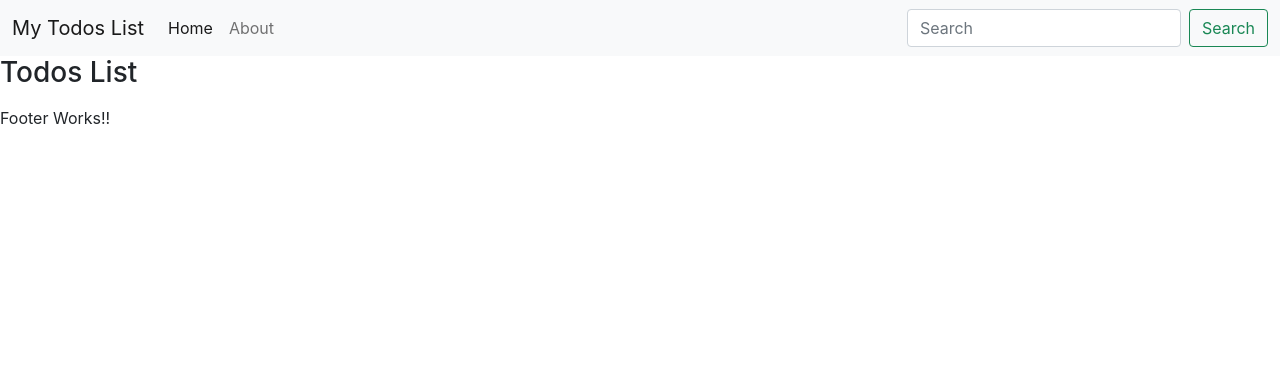
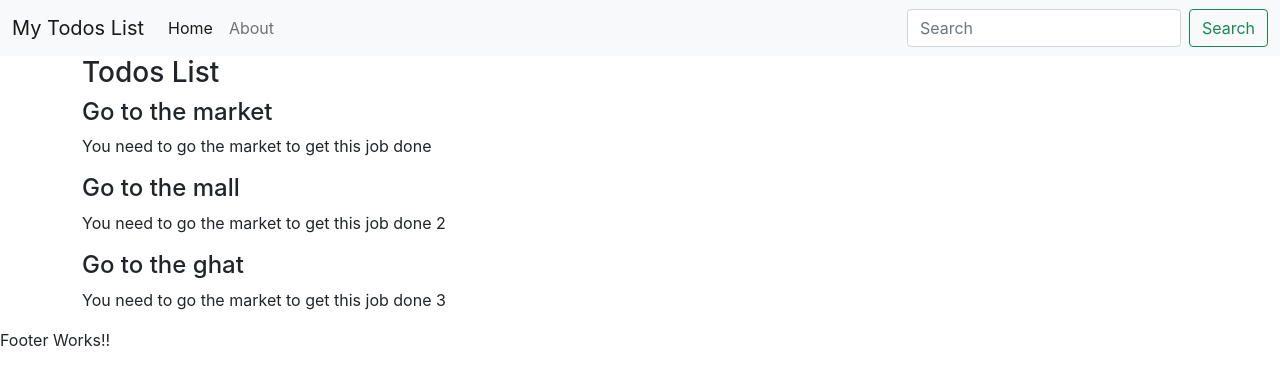
Before and after one commit to pavankumarvn1518/react, a React (Create React App) app: page / in a window 1280 px wide. Shown: the top 384 px of the page. Built offline with nearby package versions, Linux system fonts and the light colour scheme.

Commit message:
todos list s are displayed

```diff
--- a/src/App.js
+++ b/src/App.js
@@ -1,40 +1,33 @@
+import React from 'react';
 import './App.css';
 import Header from "./MyComponents/Header";
 import Footer from "./MyComponents/Footer";
 import Todos from "./MyComponents/Todos";
-import TodoItem from "./MyComponents/TodoItem";
 
-
-///123333
 function App() {
   let todos = [
     {
-      sno:1,
-      title:"Go to the market",
-      desc: "You need to go the market to get this job done  "
-
+      sno: 1,
+      title: "Go to the market",
+      desc: "You need to go the market to get this job done"
     },
     {
-      sno:2,
-      title:"Go to the mall",
-      desc: "You need to go the market to get this job done2  "
-
+      sno: 2,
+      title: "Go to the mall",
+      desc: "You need to go the market to get this job done 2"
     },
     {
-      sno:3,
-      title:"Go to the ghat",
-      desc: "You need to go the market to get this job done 3 "
+      sno: 3,
+      title: "Go to the ghat",
+      desc: "You need to go the market to get this job done 3"
+    }
+  ];
 
-    }
-  ]
   return (
-
     <>
-    <Header  title="My Todos List" searchBar={true}/>
-    <Todos todos={todos} />
-    <Footer />
-    <TodoItem/>
-
+      <Header title="My Todos List" searchBar={true} />
+      <Todos todos={todos} />
+      <Footer />
     </>
   );
 }
--- a/src/MyComponents/Todos.js
+++ b/src/MyComponents/Todos.js
@@ -1,14 +1,15 @@
-import React from 'react'
-import TodoItem from "./TodoItem"
+import React from 'react';
+import TodoItem from "./TodoItem";
+
 const Todos = (props) => {
   return (
-    <div className="cointainer" >
+    <div className="container">
       <h3>Todos List</h3>
-     {/* { props.todos} */}
-     <TodoItem todo = {props.todos}/>
-
+      {props.todos.map((todo) => (
+        <TodoItem key={todo.sno} todo={todo} />
+      ))}
     </div>
-  )
+  );
 }
 
 export default Todos;
```
Also changed, not shown: src/MyComponents/TodoItem.js (+5 -5 lines).
